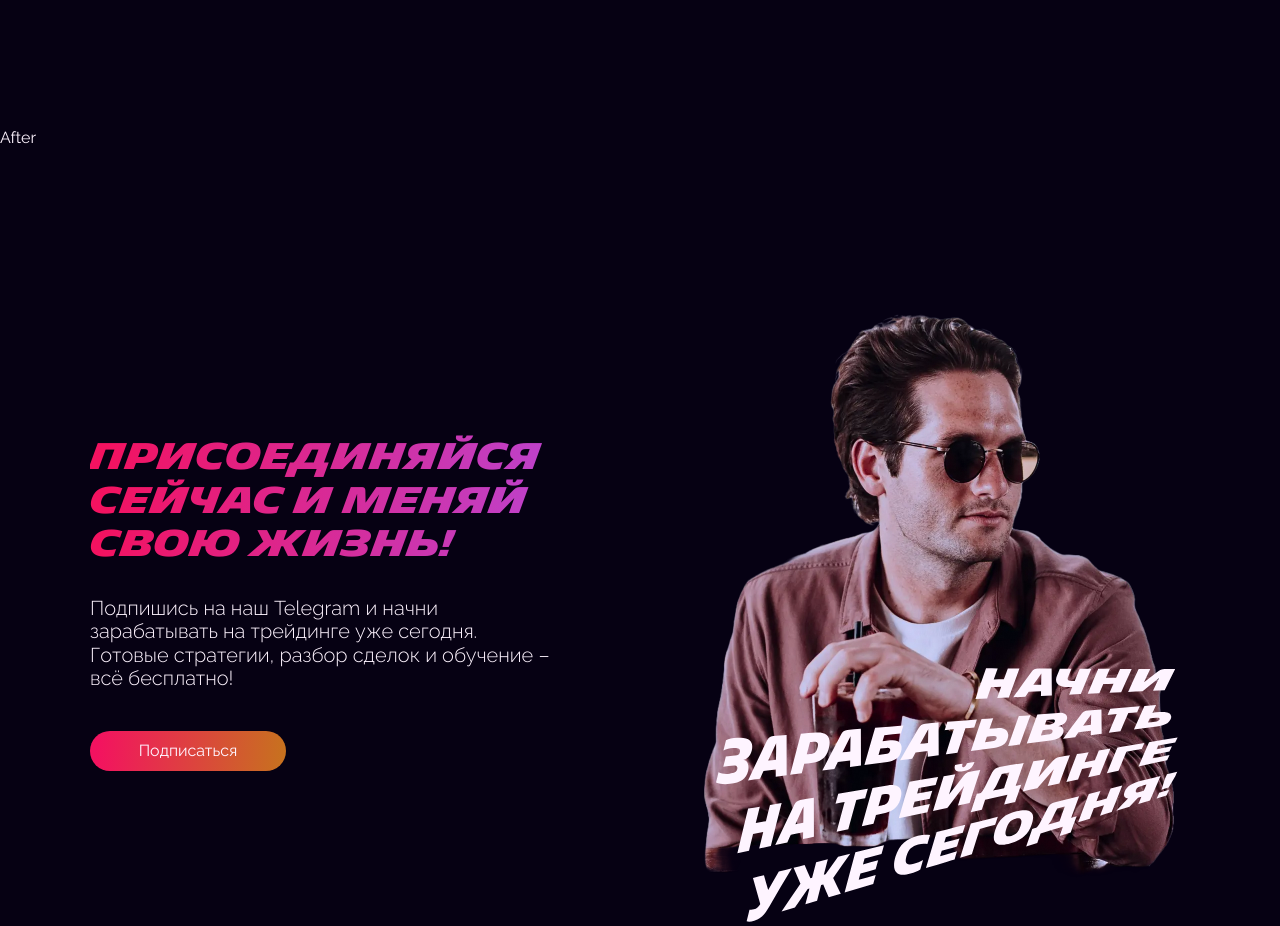
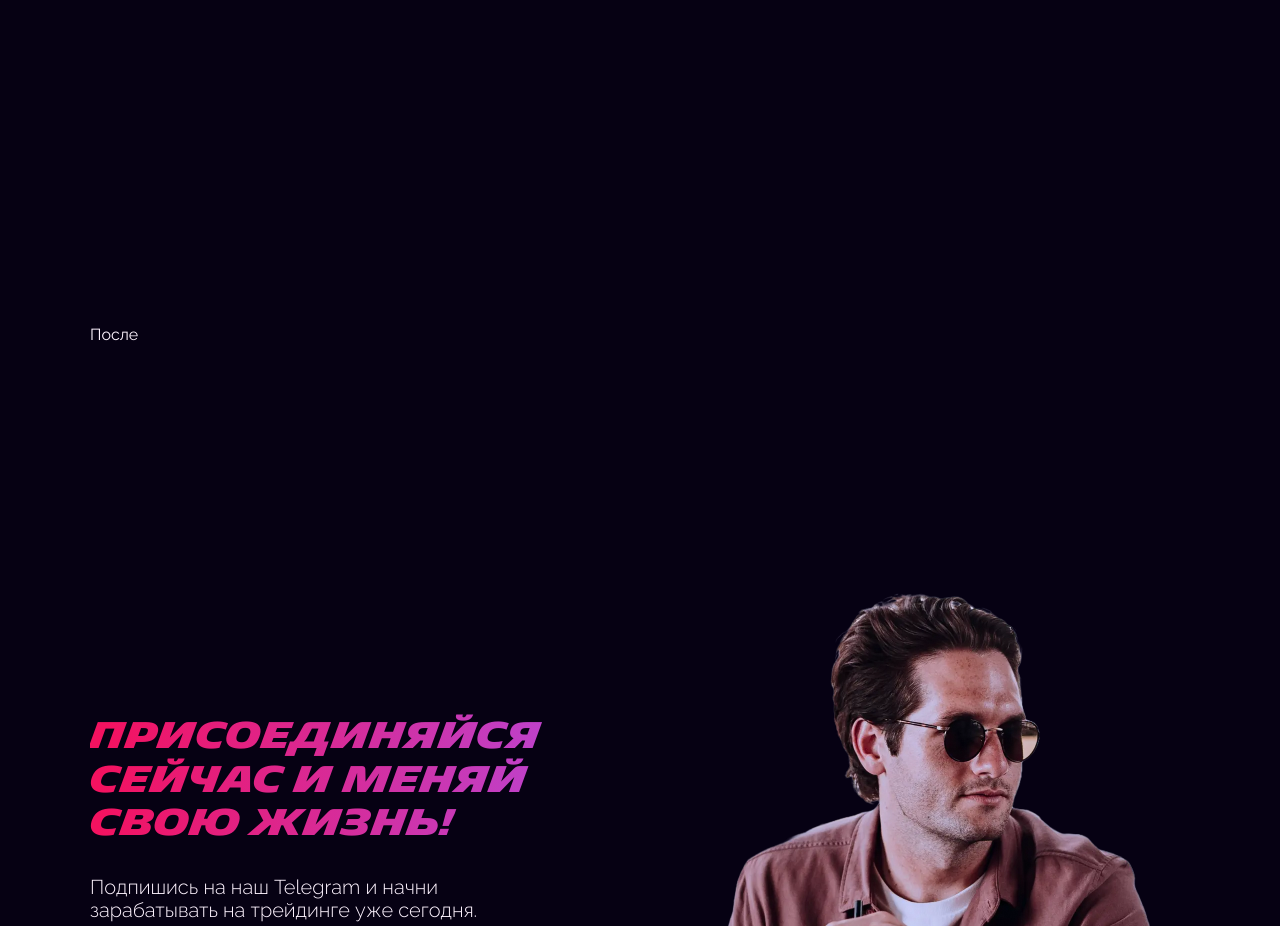
Before and after one commit to cyanidium-dev/crypto-landing, a Next.js app: page / in a window 1280 px wide. Shown: the part 860-1786 px from the top of the page. Built offline with nearby package versions, Linux system fonts and the light colour scheme.

Commit message:
moved telegram url to the public dir

```diff
--- /dev/null
+++ b/public/telegramChatLink.ts
@@ -0,0 +1 @@
+export const TELEGRAM_URL = "https://t.me/+vPlJICrfUOM3MTVi";
--- a/src/components/homePage/after/After.tsx
+++ b/src/components/homePage/after/After.tsx
@@ -1,5 +1,9 @@
 import React from "react";
 
 export default function After() {
-  return <div>After</div>;
+  return (
+    <section className="container max-w-[1920px] scroll-mt-[82px] tabxl:scroll-mt-[124px] pt-[443px] tabxl:pt-[197px] pb-14 tabxl:pb-[82px]">
+      <p>После</p>
+    </section>
+  );
 }
--- a/src/components/homePage/before/Before.tsx
+++ b/src/components/homePage/before/Before.tsx
@@ -5,6 +5,7 @@ import BeforeImages from "./BeforeImages";
 export default function Before() {
   return (
     <section
+      id="before"
       className="relative container max-w-[1920px] scroll-mt-[82px] tabxl:scroll-mt-[124px] pt-[100px] tabxl:pt-[91px] pb-14 tabxl:pb-[125px]
     mb-[78px] tabxl:mb-[127px]"
     >
--- a/src/components/homePage/ctaSignUp/CtaSignUp.tsx
+++ b/src/components/homePage/ctaSignUp/CtaSignUp.tsx
@@ -1,7 +1,7 @@
 import React from "react";
 import Image from "next/image";
 import MainButton from "@/components/shared/buttons/MainButton";
-import { TELEGRAM_URL } from "@/constants/constants";
+import { TELEGRAM_URL } from "../../../../public/telegramChatLink";
 
 export default function CtaSignUp() {
   return (
--- a/src/components/shared/header/SignUpButton.tsx
+++ b/src/components/shared/header/SignUpButton.tsx
@@ -1,4 +1,4 @@
-import { TELEGRAM_URL } from "@/constants/constants";
+import { TELEGRAM_URL } from "../../../../public/telegramChatLink";
 import React from "react";
 
 interface SignUpButtonProps {
--- a/src/constants/constants.ts
+++ b/src/constants/constants.ts
@@ -5,6 +5,4 @@ export const menuList = [
   { title: "Отзывы", path: "reviews" },
 ];
 
-export const TELEGRAM_URL = "https://t.me/+vPlJICrfUOM3MTVi";
-
 export const CYANIDIUM_URL = "https://www.cyanidium.dev/";
```
